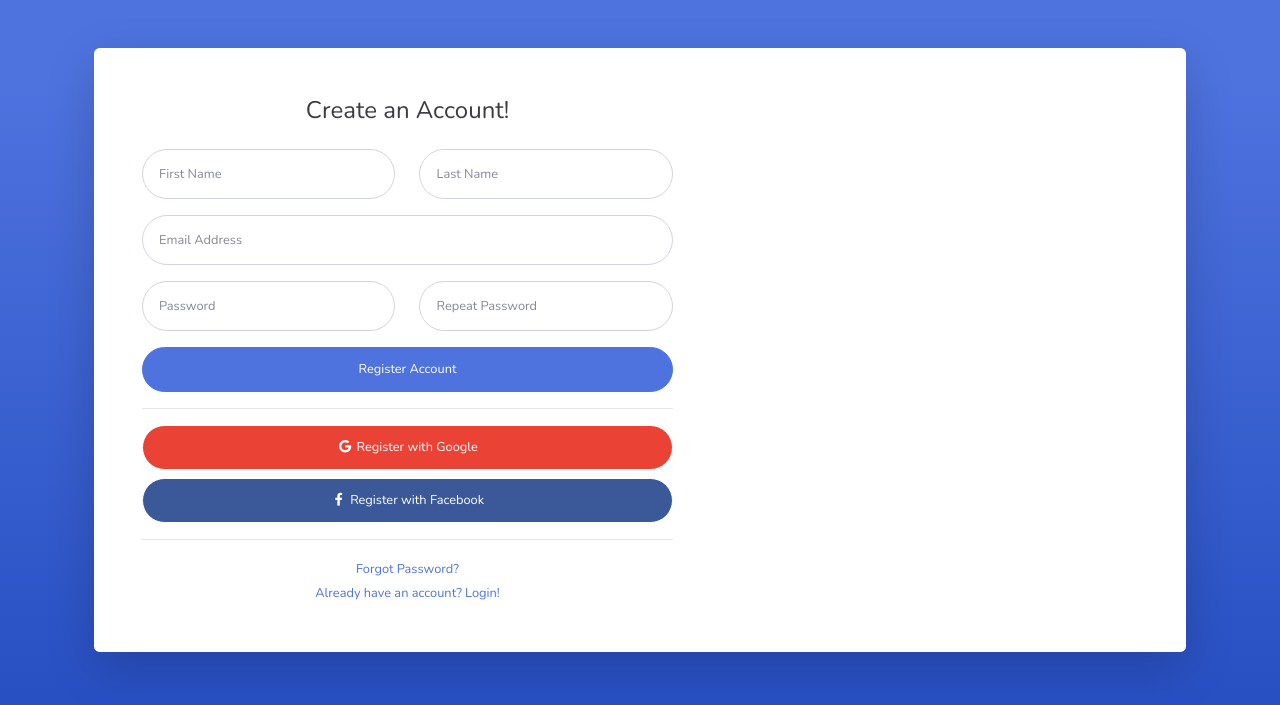
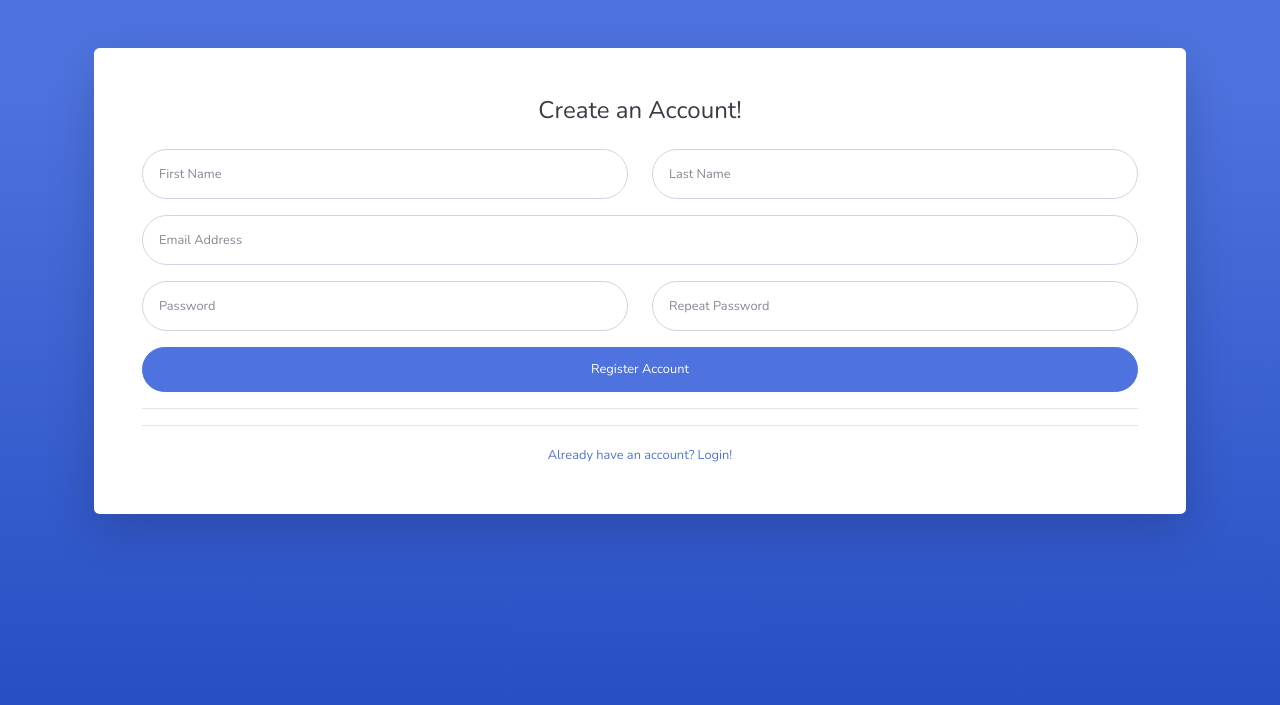
Before and after one commit to rickynda/CI-App, a CodeIgniter app: page /CI-App/auth/register in a window 1280 px wide. Shown: the top 705 px of the page. Run offline with CodeIgniter, Linux system fonts and the light colour scheme.

Commit message:
Minor Change

```diff
--- a/application/controllers/Auth.php
+++ b/application/controllers/Auth.php
@@ -4,13 +4,15 @@ defined('BASEPATH') OR exit('No direct script access allowed');
 class Auth extends CI_Controller {
 
     public function index(){
-        $this->load->view('template/auth_header');
+        $data['title']='Login Page';
+        $this->load->view('template/auth_header',$data);
         $this->load->view('auth/login');
         $this->load->view('template/auth_footer');
 
     }
     public function register(){
-        $this->load->view('template/auth_header');
+        $data['title']='Register Page';
+        $this->load->view('template/auth_header',$data);
         $this->load->view('auth/register');
         $this->load->view('template/auth_footer');
     }
--- a/application/views/auth/register.php
+++ b/application/views/auth/register.php
@@ -1,10 +1,10 @@
 <div class="container">
 
-    <div class="card o-hidden border-0 shadow-lg my-5">
+    <div class="card o-hidden border-0 shadow-lg my-5 ">
       <div class="card-body p-0">
         <!-- Nested Row within Card Body -->
-        <div class="row">
-          <div class="col-lg-7">
+        <div class="row ">
+          <div class="col-lg">
             <div class="p-5">
               <div class="text-center">
                 <h1 class="h4 text-gray-900 mb-4">Create an Account!</h1>
@@ -33,19 +33,10 @@
                   Register Account
                 </a>
                 <hr>
-                <a href="index.html" class="btn btn-google btn-user btn-block">
-                  <i class="fab fa-google fa-fw"></i> Register with Google
-                </a>
-                <a href="index.html" class="btn btn-facebook btn-user btn-block">
-                  <i class="fab fa-facebook-f fa-fw"></i> Register with Facebook
-                </a>
               </form>
               <hr>
               <div class="text-center">
-                <a class="small" href="forgot-password.html">Forgot Password?</a>
-              </div>
-              <div class="text-center">
-                <a class="small" href="login.html">Already have an account? Login!</a>
+                <a class="small" href="<?=base_url('auth') ?>">Already have an account? Login!</a>
               </div>
             </div>
           </div>
--- a/application/views/template/auth_header.php
+++ b/application/views/template/auth_header.php
@@ -9,7 +9,7 @@
   <meta name="description" content="">
   <meta name="author" content="">
 
-  <title> Login</title>
+  <title><?= $title; ?></title>
 
   <!-- Custom fonts for this template-->
   <link href="<?= base_url('assets/')?>vendor/fontawesome-free/css/all.min.css" rel="stylesheet" type="text/css">
```
